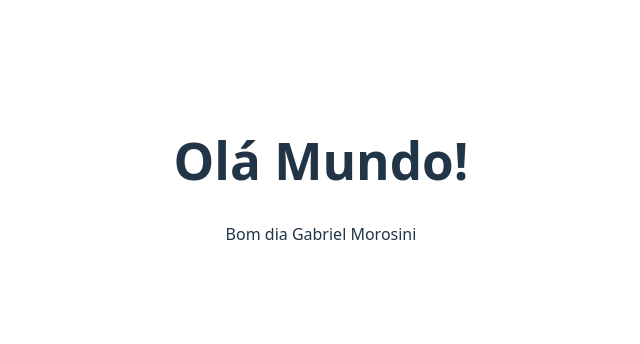
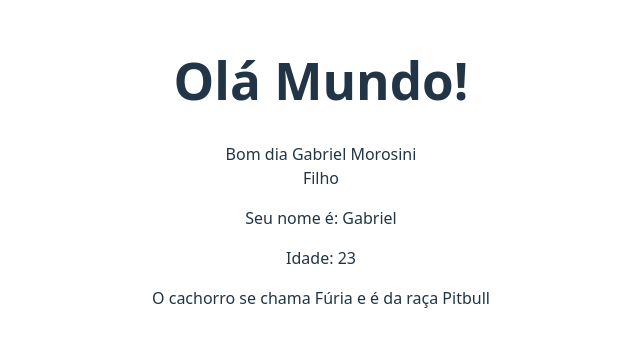
Before and after one commit to GMorosini/udemy-react, a React (Vite) app: page / in a window 1280 px wide. Shown: the part 228-572 px from the top of the page, without its empty margins (319-959 px from the left). Built offline with nearby package versions, Linux system fonts and the light colour scheme.

Commit message:
Components e Props

```diff
--- a/src/App.jsx
+++ b/src/App.jsx
@@ -2,11 +2,17 @@ import './App.css';
 
 import Welcome from './components/Welcome';
 import BomDia from './components/BomDia';
+import Pai from './components/Pai';
+import Descricao from './components/Descricao';
+import Cachorro from './components/Cachorro';
 
 function App() {
   return( <>
             <Welcome />
             <BomDia />
+            <Pai />
+            <Descricao nome="Gabriel" idade={23}/>
+            <Cachorro nome="Fúria" raca="Pitbull"/>
           </>
   );
 }
--- /dev/null
+++ b/src/components/Cachorro.jsx
@@ -0,0 +1,7 @@
+function Cachorro({nome, raca}){
+    return(<div>
+                <p>O cachorro se chama {nome} e é da raça {raca}</p>
+           </div>);
+}
+
+export default Cachorro;
--- /dev/null
+++ b/src/components/Descricao.jsx
@@ -0,0 +1,8 @@
+function Descricao(props){
+    return( <div>
+                <p>Seu nome é: {props.nome}</p>
+                <p>Idade: {props.idade}</p>
+            </div> );
+}
+
+export default Descricao;
--- /dev/null
+++ b/src/components/Filho.jsx
@@ -0,0 +1,5 @@
+function Filho(){
+    return( <div>Filho</div> );
+}
+
+export default Filho;
--- /dev/null
+++ b/src/components/Pai.jsx
@@ -0,0 +1,7 @@
+import Filho from "./Filho";
+
+function Pai(){
+    return( <div><Filho /></div> );
+}
+
+export default Pai;
```
